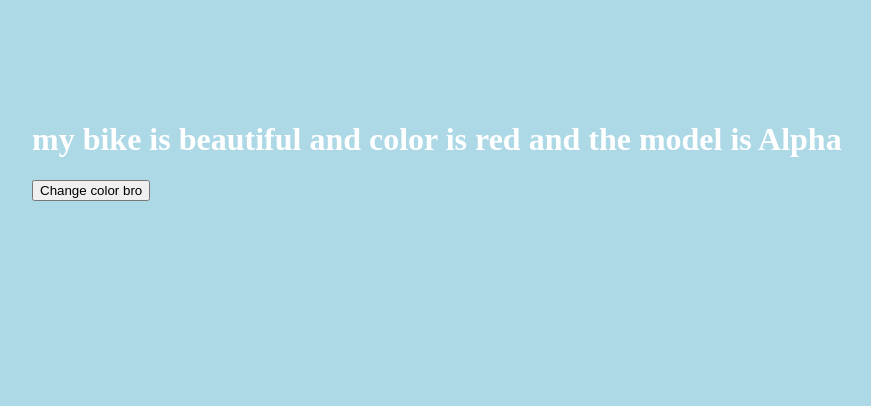
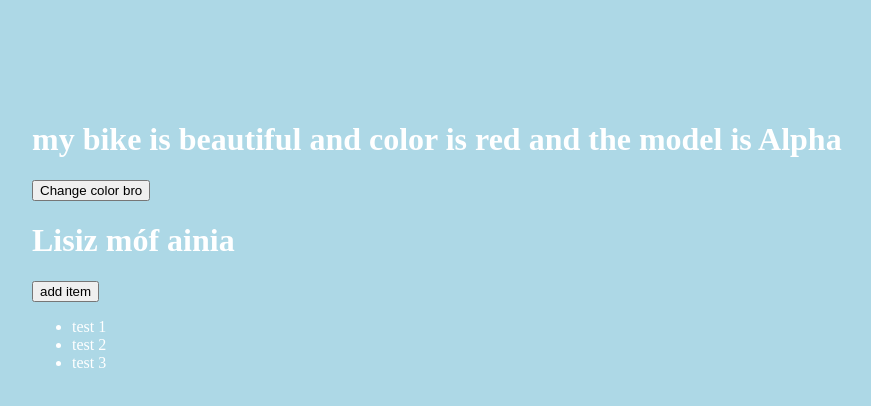
Before and after one commit to rasathuraikaran/react, a React (Create React App) app: page / in a window 1280 px wide. Shown: the top 406 px of the page, without its empty margins (68-939 px from the left). Built offline with nearby package versions, Linux system fonts and the light colour scheme.

Commit message:
update list in state changes

```diff
--- /dev/null
+++ b/src/components/List.js
@@ -0,0 +1,25 @@
+import { useState } from "react";
+
+function List() {
+ const [list, setList] = useState(["test 1", "test 2", "test 3"]);
+ const [count, ssetCount] = useState(1);
+ function addList() {
+  const item = "ITEM" + count;
+  setList((previousState) => {
+   return [...previousState, item];
+  });
+  ssetCount((previousState) => previousState + 1);
+ }
+ return (
+  <div>
+   <h1>Lisiz móf ainia</h1>
+   <button onClick={addList}>add item</button>
+   <ul>
+    {list.map((el) => (
+     <li>{el}</li>
+    ))}
+   </ul>
+  </div>
+ );
+}
+export default List;
--- a/src/index.js
+++ b/src/index.js
@@ -9,11 +9,13 @@ import Header from "./components/Header";
 import FavouriteColor from "./components/FovouriteColor";
 import Bike from "./components/Bike";
 import Schooter from "./components/Schooter";
+import List from "./components/List";
 
 const root = ReactDOM.createRoot(document.getElementById("root"));
 root.render(
  <React.StrictMode>
   <Bike />
+  <List />
  </React.StrictMode>
 );
 
```
